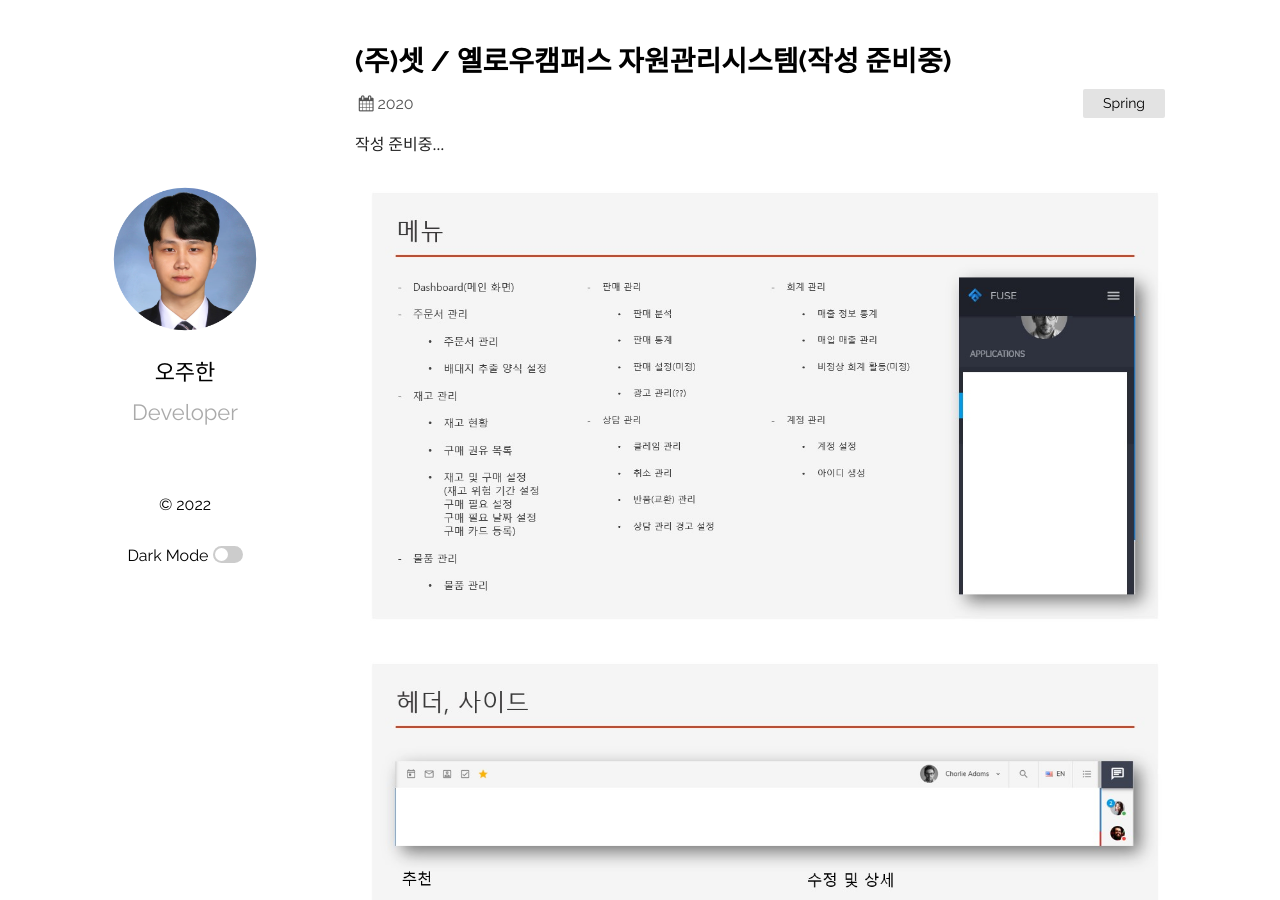
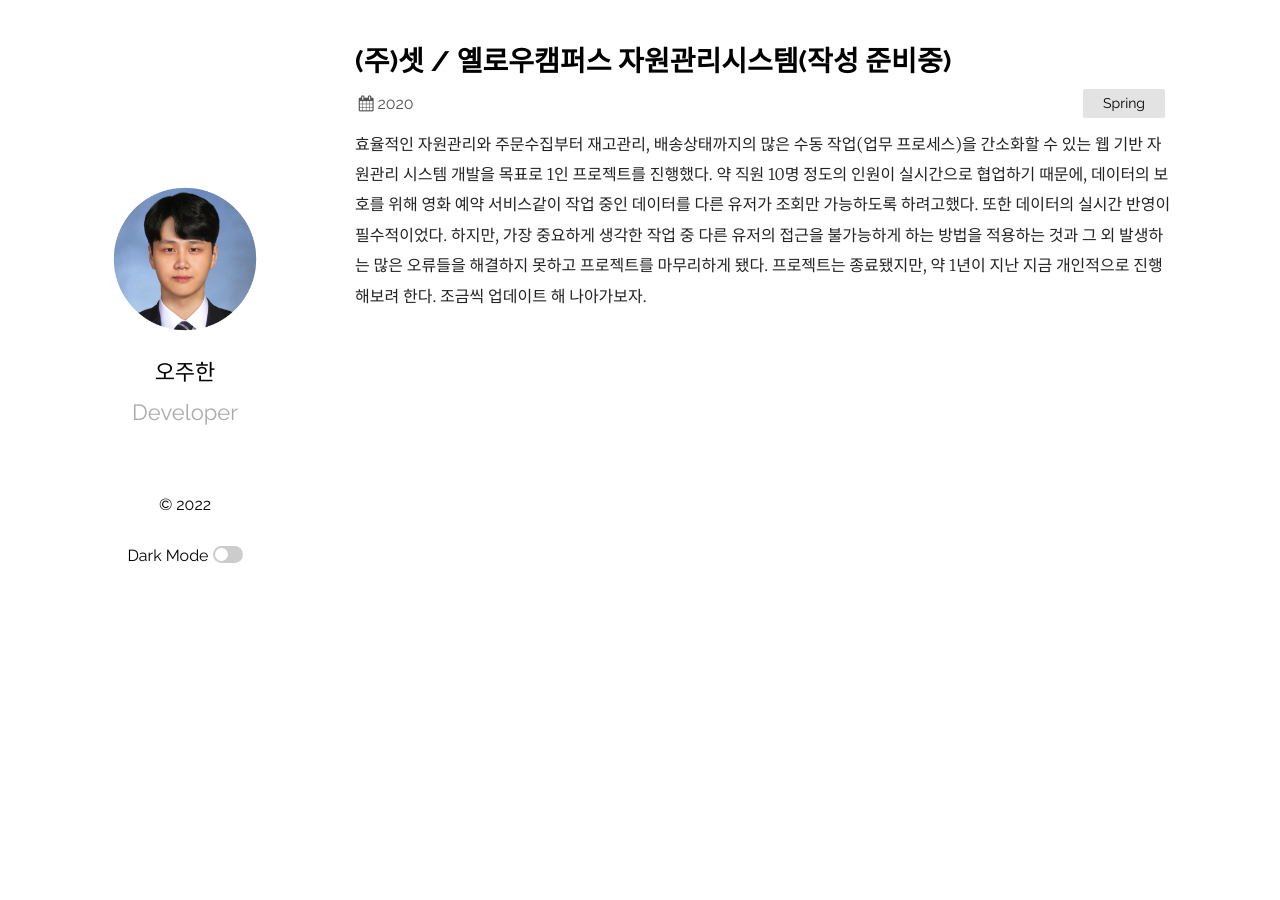
Before and after one commit to juhan94/juhan94.github.io, a Jekyll site: the page built from _posts/2020-08-12-project6.markdown, in a window 1280 px wide and 900 px high. Built offline with Jekyll 4.4.1, drawn with Linux system fonts in a browser that asks for light colours.

Commit message:
revise whole project_20220614

```diff
--- a/_posts/2017-11-10-project2.markdown
+++ b/_posts/2017-11-10-project2.markdown
@@ -4,7 +4,7 @@ title:  "반응형 웹 기반 편의점 폐기 식음료 관리/판매 시스템
 date:   2017-10-10 14:16:03 +0900
 categories: 반응형웹
 ---
-3학년 2학기 모바일 웹 과목에서 서버 프로그래밍 과목에서 배운 내용을 활용하여 팀 프로젝트를 주도적으로 이끔. Google Map API를 이용하여, 편의점 관리인이 폐기상품을 등록했을 때, 사용자가 위치기반으로 해당 상품을 조회할 수 있도록 개발함.
+3학년 2학기 모바일 웹 과목에서 서버 프로그래밍 과목에서 배운 내용을 활용하여 팀 프로젝트를 주도적으로 이끌어 A학점을 받음. Google Map API를 이용하여, 편의점 관리인이 폐기상품을 등록했을 때, 사용자가 위치기반으로 해당 상품을 조회할 수 있도록 개발함.
 
 
 <img src="/assets/project2/Slide9.jpg" width="1200px" title="" alt=""><br/>
--- a/_posts/2018-03-10-project3.markdown
+++ b/_posts/2018-03-10-project3.markdown
@@ -4,7 +4,7 @@ title:  "Firebase 실시간 데이터베이스를 이용한 실시간 공유 해
 date:   2018-03-10 14:16:03 +0900
 categories: Android Firebase
 ---
-Firebase의 실시간 데이터베이스를 이용하여, 지인들과 여행 스케줄을 실시간으로 공유하며 작성할 수 있도록 앱을 개발함. 항공편 조회부터 맛집 조회까지 다양한 항목을 스케줄에 추가하고 추천 경로를 제공함.
+Firebase의 실시간 데이터베이스를 이용하여, 지인들과 여행 스케줄을 실시간으로 공유하며 작성할 수 있도록 앱을 개발함. 항공편 조회부터 맛집 조회까지 다양한 항목을 스케줄에 추가하고 추천 경로를 제공함. 팀의 팀장을 맡아, 팀원의 의견을 수렴해 다양한 주제로 프로토타입 프로젝트를 진행해 본 경험이 인상깊었음. 1학기 A, 2학기 A+ 학점 받음
 
 
 <img src="/assets/project3/Slide13.jpg" width="1200px" title="" alt=""><br/>
--- a/_posts/2018-06-10-project4.markdown
+++ b/_posts/2018-06-10-project4.markdown
@@ -4,7 +4,7 @@ title:  "스마트 공장을 위한 인공지능형 제습건조 자율제어
 date:   2018-06-10 14:16:03 +0900
 categories: Spring
 ---
-2018년 초부터 10월까지 특수 목적용 기계 제조업 회사와 타 연구실과 함께 스마트공장 활성화를 위한 산학연 협력 프로젝트를 진행함. 실시간 계측 모니터링 서버 개발 팀에서 원활한 협업을 위해 힘씀.
+2018년 초부터 10월까지 특수 목적용 기계 제조업 회사와 타 연구실과 함께 스마트공장 활성화를 위한 산학연 협력 프로젝트를 진행함. 실시간 계측 모니터링 서버 개발 팀에서 원활한 협업을 위해 힘씀. 교수님의 지원을 바탕으로 팀의 대표로서 맡은 프로젝트 파트의 관리와 개발을 진행함. 교내 서버에 배포 후 인수인계 했음(졸업으로 인해 현장 업무에 적용하는 과정 불참).
 
 
 <img src="/assets/project4/Slide19.jpg" width="1200px" title="" alt=""><br/>
--- a/_posts/2020-08-12-project6.markdown
+++ b/_posts/2020-08-12-project6.markdown
@@ -4,55 +4,9 @@ title:  "(주)셋 / 옐로우캠퍼스 자원관리시스템(작성 준비중)"
 date:   2020-01-12 14:16:03 +0900
 categories: Spring
 ---
-작성 준비중...
+효율적인 자원관리와 주문수집부터 재고관리, 배송상태까지의 많은 수동 작업(업무 프로세스)을 간소화할 수 있는 웹 기반 자원관리 시스템 개발을 목표로 1인 프로젝트를 진행했다.
+약 직원 10명 정도의 인원이 실시간으로 협업하기 때문에, 데이터의 보호를 위해 영화 예약 서비스같이 작업 중인 데이터를 다른 유저가 조회만 가능하도록 하려고했다. 또한 데이터의 실시간 반영이 필수적이었다. 하지만, 가장 중요하게 생각한 작업 중 다른 유저의 접근을 불가능하게 하는 방법을 적용하는 것과 그 외 발생하는 많은 오류들을 해결하지 못하고 프로젝트를 마무리하게 됐다. 프로젝트는 종료됐지만, 약 1년이 지난 지금 개인적으로 진행해보려 한다. 조금씩 업데이트 해 나아가보자.
 
-
-<img src="/assets/project6/Slide2.jpg" width="1200px" title="" alt=""><br/>
-<img src="/assets/project6/Slide3.jpg" width="1200px" title="" alt=""><br/>
-<img src="/assets/project6/Slide4.jpg" width="1200px" title="" alt=""><br/>
-<img src="/assets/project6/Slide5.jpg" width="1200px" title="" alt=""><br/>
-<img src="/assets/project6/Slide6.jpg" width="1200px" title="" alt=""><br/>
-<img src="/assets/project6/Slide7.jpg" width="1200px" title="" alt=""><br/>
-<img src="/assets/project6/Slide8.jpg" width="1200px" title="" alt=""><br/>
-<img src="/assets/project6/Slide9.jpg" width="1200px" title="" alt=""><br/>
-<img src="/assets/project6/Slide10.jpg" width="1200px" title="" alt=""><br/>
-<img src="/assets/project6/Slide11.jpg" width="1200px" title="" alt=""><br/>
-<img src="/assets/project6/Slide12.jpg" width="1200px" title="" alt=""><br/>
-<img src="/assets/project6/Slide13.jpg" width="1200px" title="" alt=""><br/>
-<img src="/assets/project6/Slide14.jpg" width="1200px" title="" alt=""><br/>
-<img src="/assets/project6/Slide15.jpg" width="1200px" title="" alt=""><br/>
-<img src="/assets/project6/Slide16.jpg" width="1200px" title="" alt=""><br/>
-<img src="/assets/project6/Slide17.jpg" width="1200px" title="" alt=""><br/>
-<img src="/assets/project6/Slide18.jpg" width="1200px" title="" alt=""><br/>
-<img src="/assets/project6/Slide19.jpg" width="1200px" title="" alt=""><br/>
-<img src="/assets/project6/Slide20.jpg" width="1200px" title="" alt=""><br/>
-<img src="/assets/project6/Slide21.jpg" width="1200px" title="" alt=""><br/>
-<img src="/assets/project6/Slide22.jpg" width="1200px" title="" alt=""><br/>
-<img src="/assets/project6/Slide23.jpg" width="1200px" title="" alt=""><br/>
-<img src="/assets/project6/Slide24.jpg" width="1200px" title="" alt=""><br/>
-<img src="/assets/project6/Slide25.jpg" width="1200px" title="" alt=""><br/>
-<img src="/assets/project6/Slide26.jpg" width="1200px" title="" alt=""><br/>
-<img src="/assets/project6/Slide27.jpg" width="1200px" title="" alt=""><br/>
-<img src="/assets/project6/Slide28.jpg" width="1200px" title="" alt=""><br/>
-<img src="/assets/project6/Slide29.jpg" width="1200px" title="" alt=""><br/>
-<img src="/assets/project6/Slide30.jpg" width="1200px" title="" alt=""><br/>
-<img src="/assets/project6/Slide31.jpg" width="1200px" title="" alt=""><br/>
-<img src="/assets/project6/Slide32.jpg" width="1200px" title="" alt=""><br/>
-<img src="/assets/project6/Slide33.jpg" width="1200px" title="" alt=""><br/>
-<img src="/assets/project6/Slide34.jpg" width="1200px" title="" alt=""><br/>
-<img src="/assets/project6/Slide35.jpg" width="1200px" title="" alt=""><br/>
-<img src="/assets/project6/Slide36.jpg" width="1200px" title="" alt=""><br/>
-<img src="/assets/project6/Slide37.jpg" width="1200px" title="" alt=""><br/>
-<img src="/assets/project6/Slide38.jpg" width="1200px" title="" alt=""><br/>
-<img src="/assets/project6/Slide39.jpg" width="1200px" title="" alt=""><br/>
-<img src="/assets/project6/Slide40.jpg" width="1200px" title="" alt=""><br/>
-<img src="/assets/project6/Slide41.jpg" width="1200px" title="" alt=""><br/>
-<img src="/assets/project6/Slide42.jpg" width="1200px" title="" alt=""><br/>
-<img src="/assets/project6/Slide43.jpg" width="1200px" title="" alt=""><br/>
-<img src="/assets/project6/Slide44.jpg" width="1200px" title="" alt=""><br/>
-<img src="/assets/project6/Slide45.jpg" width="1200px" title="" alt=""><br/>
-<img src="/assets/project6/Slide46.jpg" width="1200px" title="" alt=""><br/>
-<img src="/assets/project6/Slide47.jpg" width="1200px" title="" alt=""><br/>
 
 
 
```
